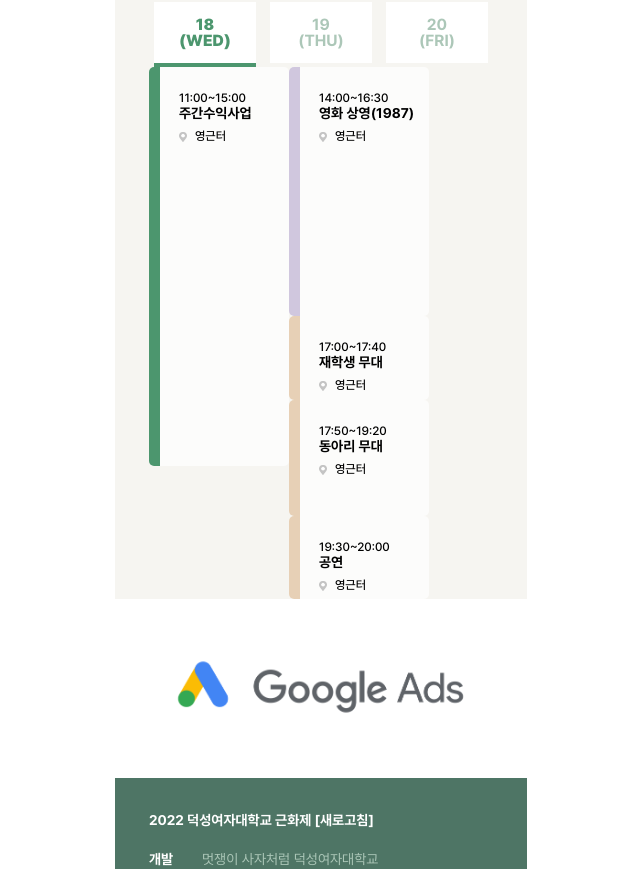
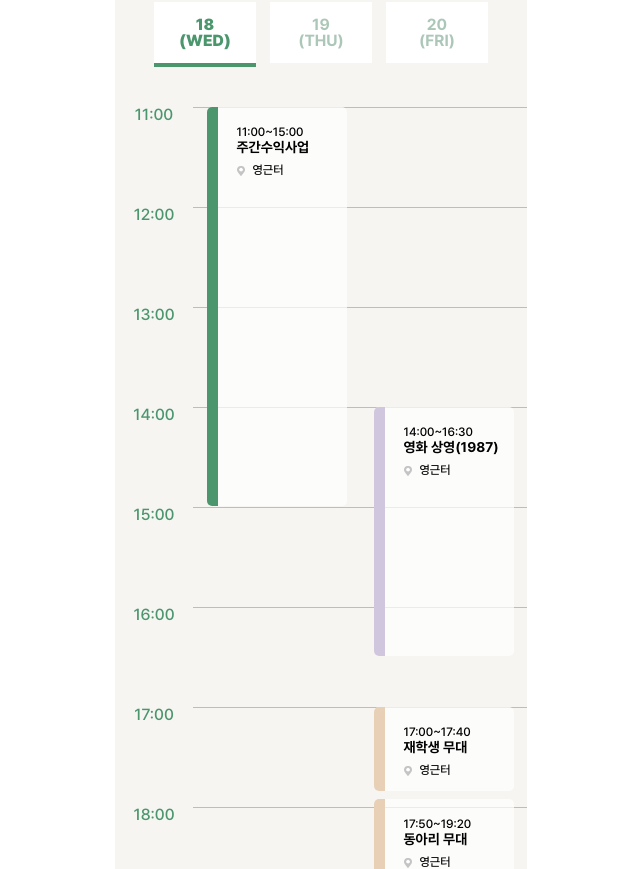
Before and after one commit to DSLikelion10/LIKEFEST-frontend, a React (Create React App) app in the folder dsfes_front/: page /timetable in a window 1280 px wide. Shown: the part 131-1000 px from the top of the page, without its empty margins (319-959 px from the left). Built offline with nearby package versions, Linux system fonts and the light colour scheme.

Commit message:
TimeTable UI 구현

```diff
--- a/dsfes_front/src/components/TimeDay18.js
+++ b/dsfes_front/src/components/TimeDay18.js
@@ -2,17 +2,36 @@ import TimeItem from "./TimeItem"
 import s from "../css/TimeDay.module.css";
 const TimeDay18 = () => {
   return (
-    <div className={s.body}>
-      <div className={s.firstSection}>
-        <TimeItem title={"주간수익사업"} time={"11:00~15:00"} location={"영근터"} color={"#4C966E"} height={"399px"} />
-      </div>
-      <div className={s.secondSeciton}>
-        <TimeItem title={"영화 상영(1987)"} time={"14:00~16:30"} location={"영근터"} color={"#D0C7DE"} height={"249px"} />
-        <TimeItem title={"재학생 무대"} time={"17:00~17:40"} location={"영근터"} color={"#E7D0B6"} height={"84px"} />
-        <TimeItem title={"동아리 무대"} time={"17:50~19:20"} location={"영근터"} color={"#E7D0B6"} height={"116px"} />
-        <TimeItem title={"공연"} time={"19:30~20:00"} location={"영근터"} color={"#E7D0B6"} height={"83px"} />
-      </div>
-    </div>
+    <div className={s.body18}>
+      {/* 시간 Title */}
+      <div className={s.timeTitle}>11:00</div>
+      <div className={s.timeTitle}>12:00</div>
+      <div className={s.timeTitle}>13:00</div>
+      <div className={s.timeTitle}>14:00</div>
+      <div className={s.timeTitle}>15:00</div>
+      <div className={s.timeTitle}>16:00</div>
+      <div className={s.timeTitle}>17:00</div>
+      <div className={s.timeTitle}>18:00</div>
+      <div className={s.timeTitle}>19:00</div>
+      <div className={s.timeTitle}>20:00</div>
+      {/* 시간선 */}
+      <div className={[s.cell, s.cell1].join(' ')}></div>
+      <div className={[s.cell, s.cell2].join(' ')}></div>
+      <div className={[s.cell, s.cell3].join(' ')}></div>
+      <div className={[s.cell, s.cell4].join(' ')}></div>
+      <div className={[s.cell, s.cell5].join(' ')}></div>
+      <div className={[s.cell, s.cell6].join(' ')}></div>
+      <div className={[s.cell, s.cell7].join(' ')}></div>
+      <div className={[s.cell, s.cell8].join(' ')}></div>
+      <div className={[s.cell, s.cell9].join(' ')}></div>
+      <div className={[s.cell, s.cell10].join(' ')}></div>
+      {/* TimeItem */}
+      <TimeItem title={"주간수익사업"} time={"11:00~15:00"} location={"영근터"} color={"#4C966E"} height={"399px"} name={s.item1} />
+      <TimeItem title={"영화 상영(1987)"} time={"14:00~16:30"} location={"영근터"} color={"#D0C7DE"} height={"249px"} name={s.item2} />
+      <TimeItem title={"재학생 무대"} time={"17:00~17:40"} location={"영근터"} color={"#E7D0B6"} height={"84px"} name={s.item3} />
+      <TimeItem title={"동아리 무대"} time={"17:50~19:20"} location={"영근터"} color={"#E7D0B6"} height={"116px"} name={s.item4} />
+      <TimeItem title={"공연"} time={"19:30~20:00"} location={"영근터"} color={"#E7D0B6"} height={"83px"} name={s.item5} />
+    </div >
   );
 };
 export default TimeDay18;
--- a/dsfes_front/src/components/TimeDay19.js
+++ b/dsfes_front/src/components/TimeDay19.js
@@ -3,15 +3,40 @@ import s from "../css/TimeDay.module.css";
 
 const TimeDay19 = () => {
   return (
-    <div className={s.body}>
-      <div className={s.firstSection}>
-        <TimeItem title={"주간수익사업"} time={"11:00~15:00"} location={"영근터"} color={"#4C966E"} height={"399px"} />
-        <TimeItem title={"야간 수익 사업"} time={"17:00~22:00"} location={"영근터"} color={"#4C966E"} height={"499px"} />
-      </div>
-      <div className={s.secondSection}>
-        <TimeItem title={"운현 가요제"} time={"18:00~20:00"} location={"영근터"} color={"#E7D0B6"} height={"192px"} />
-        <TimeItem title={"공연"} time={"20:00~21:00"} location={"영근터"} color={"#E7D0B6"} height={"99px"} />
-      </div>
+    <div className={s.body19}>
+      {/* 시간 Title */}
+      <div className={s.timeTitle}>11:00</div>
+      <div className={s.timeTitle}>12:00</div>
+      <div className={s.timeTitle}>13:00</div>
+      <div className={s.timeTitle}>14:00</div>
+      <div className={s.timeTitle}>15:00</div>
+      <div className={s.timeTitle}>16:00</div>
+      <div className={s.timeTitle}>17:00</div>
+      <div className={s.timeTitle}>18:00</div>
+      <div className={s.timeTitle}>19:00</div>
+      <div className={s.timeTitle}>20:00</div>
+      <div className={s.timeTitle}>21:00</div>
+      <div className={s.timeTitle}>22:00</div>
+
+      {/* 시간선 */}
+      <div className={[s.cell, s.cell1].join(' ')}></div>
+      <div className={[s.cell, s.cell2].join(' ')}></div>
+      <div className={[s.cell, s.cell3].join(' ')}></div>
+      <div className={[s.cell, s.cell4].join(' ')}></div>
+      <div className={[s.cell, s.cell5].join(' ')}></div>
+      <div className={[s.cell, s.cell6].join(' ')}></div>
+      <div className={[s.cell, s.cell7].join(' ')}></div>
+      <div className={[s.cell, s.cell8].join(' ')}></div>
+      <div className={[s.cell, s.cell9].join(' ')}></div>
+      <div className={[s.cell, s.cell10].join(' ')}></div>
+      <div className={[s.cell, s.cell11].join(' ')}></div>
+      <div className={[s.cell, s.cell12].join(' ')}></div>
+
+      {/* TimeItem */}
+      <TimeItem title={"주간수익사업"} time={"11:00~15:00"} location={"영근터"} color={"#4C966E"} height={"399px"} name={s.item6} />
+      <TimeItem title={"야간 수익 사업"} time={"17:00~22:00"} location={"영근터"} color={"#4C966E"} height={"499px"} name={s.item7} />
+      <TimeItem title={"운현 가요제"} time={"18:00~20:00"} location={"영근터"} color={"#E7D0B6"} height={"192px"} name={s.item8} />
+      <TimeItem title={"공연"} time={"20:00~21:00"} location={"영근터"} color={"#E7D0B6"} height={"99px"} name={s.item9} />
     </div>
   );
 };
--- a/dsfes_front/src/components/TimeDay20.js
+++ b/dsfes_front/src/components/TimeDay20.js
@@ -3,16 +3,39 @@ import s from "../css/TimeDay.module.css";
 
 const TimeDay20 = () => {
   return (
-    <div className={s.body}>
-      <div className={s.firstSection}>
-        <TimeItem title={"주간수익사업"} time={"11:00~15:00"} location={"영근터"} color={"#4C966E"} height={"399px"} />
-        <TimeItem title={"야간 수익 사업"} time={"17:00~22:00"} location={"영근터"} color={"#4C966E"} height={"499px"} />
-      </div>
-      <div className={s.secondSection}>
-        <TimeItem title={"총학생회 콘텐츠"} time={"18:30~20:00"} location={"영근터"} color={"#D0C7DE"} height={"192px"}
-          title2={"불꽃놀이"} location2={"영근터"} second={true} />
-        <TimeItem title={"공연"} time={"20:00~22:00"} location={"영근터"} color={"#E7D0B6"} height={"199px"} />
-      </div>
+    <div className={s.body20}>
+      {/* 시간 Title */}
+      <div className={s.timeTitle}>11:00</div>
+      <div className={s.timeTitle}>12:00</div>
+      <div className={s.timeTitle}>13:00</div>
+      <div className={s.timeTitle}>14:00</div>
+      <div className={s.timeTitle}>15:00</div>
+      <div className={s.timeTitle}>16:00</div>
+      <div className={s.timeTitle}>17:00</div>
+      <div className={s.timeTitle}>18:00</div>
+      <div className={s.timeTitle}>19:00</div>
+      <div className={s.timeTitle}>20:00</div>
+      <div className={s.timeTitle}>21:00</div>
+      <div className={s.timeTitle}>22:00</div>
+      {/* 시간선 */}
+      <div className={[s.cell, s.cell1].join(' ')}></div>
+      <div className={[s.cell, s.cell2].join(' ')}></div>
+      <div className={[s.cell, s.cell3].join(' ')}></div>
+      <div className={[s.cell, s.cell4].join(' ')}></div>
+      <div className={[s.cell, s.cell5].join(' ')}></div>
+      <div className={[s.cell, s.cell6].join(' ')}></div>
+      <div className={[s.cell, s.cell7].join(' ')}></div>
+      <div className={[s.cell, s.cell8].join(' ')}></div>
+      <div className={[s.cell, s.cell9].join(' ')}></div>
+      <div className={[s.cell, s.cell10].join(' ')}></div>
+      <div className={[s.cell, s.cell11].join(' ')}></div>
+      <div className={[s.cell, s.cell12].join(' ')}></div>
+      {/* TimeItem */}
+      <TimeItem title={"주간수익사업"} time={"11:00~15:00"} location={"영근터"} color={"#4C966E"} height={"399px"} name={s.item6} />
+      <TimeItem title={"야간 수익 사업"} time={"17:00~22:00"} location={"영근터"} color={"#4C966E"} height={"499px"} name={s.item7} />
+      <TimeItem title={"총학생회 콘텐츠"} time={"18:30~20:00"} location={"영근터"} color={"#D0C7DE"} height={"142px"}
+        title2={"불꽃놀이"} location2={"영근터"} second={true} name={s.item10} />
+      <TimeItem title={"공연"} time={"20:00~22:00"} location={"영근터"} color={"#E7D0B6"} height={"199px"} name={s.item11} />
     </div>
   );
 };
--- a/dsfes_front/src/components/TimeItem.js
+++ b/dsfes_front/src/components/TimeItem.js
@@ -3,6 +3,7 @@ import s from "../css/TimeItem.module.css";
 
 const TimeItem = (props) => {
   return (
+    <div className={props.name}>
       <div className={s.body} style={{ height: props.height }}>
         <div className={s.LeftIndex} style={{ backgroundColor: props.color }}></div>
         <div className={s.rightContent}>
@@ -26,6 +27,7 @@ const TimeItem = (props) => {
           }
         </div>
       </div>
+    </div>
   );
 };
 export default TimeItem;
--- a/dsfes_front/src/css/Menubar.module.css
+++ b/dsfes_front/src/css/Menubar.module.css
@@ -35,6 +35,7 @@
   position:fixed;
   left:0;
   right:0;
+  z-index: 2;
 }
 .Header a {
   text-decoration: none;
@@ -66,6 +67,7 @@
   top: 0;
   left: 0;
   right: 0;
+  z-index: 2;
 }
 .HeaderBlack a {
   color: white;
--- a/dsfes_front/src/css/TimeDay.module.css
+++ b/dsfes_front/src/css/TimeDay.module.css
@@ -1,3 +1,127 @@
-.body{
-  display: flex;
+.body18{
+  display: grid;
+  grid-template-columns: 78px 167px 167px;
+  grid-template-rows: repeat(10,100px);
+  grid-auto-flow: column;
+  justify-items: center;
+  justify-content: center;
+  margin-top:40px;
 }
+.body19, .body20{
+  display: grid;
+  grid-template-columns: 78px 167px 167px;
+  grid-template-rows: repeat(12,100px);
+  grid-auto-flow: column;
+  justify-items: center;
+  justify-content: center;
+  margin-top:40px;
+}
+.timeTitle{
+  font-family: 'Pretendard-Medium';
+  color:#4C966E;
+  width:100%;
+}
+/* TimeItem */
+/* 18일 */
+.item1{
+  grid-column:2;
+  grid-row:1/span 4;
+}
+.item2{
+  grid-column:3;
+  grid-row:4/span 3;
+}
+.item3{
+  grid-column-start:3;
+  grid-row-start:7;
+}
+.item4{
+  grid-column:3;
+  grid-row:7/8;
+  margin-top:92px;
+}
+.item5{
+  grid-column: 3;
+  grid-row: 8/9;
+  margin-top:117px;
+}
+/* 19일 */
+.item6{
+  grid-column:2;
+  grid-row:1/span 4;
+}
+.item7{
+  grid-column:2;
+  grid-row:7/span 5;
+}
+.item8{
+  grid-column:3;
+  grid-row:8/span 2;
+}
+.item9{
+  grid-column:3;
+  grid-row:10;
+}
+/* 20일 */
+.item10{
+  grid-column:3;
+  grid-row:8/span 2;
+  margin-top:50px;
+}
+.item11{
+  grid-column:3;
+  grid-row:10/span 2;
+}
+/* 시간선 */
+.cell{
+  width:100%;
+  border-top:1px solid #ACC7B8;
+}
+.cell1{
+  grid-column:2/4;
+  grid-row: 1;
+}
+.cell2{
+  grid-column:2/4;
+  grid-row: 2;
+}
+.cell3{
+  grid-column:2/4;
+  grid-row: 3;
+}
+.cell4{
+  grid-column:2/4;
+  grid-row: 4;
+}
+.cell5{
+  grid-column:2/4;
+  grid-row: 5;
+}
+.cell6{
+  grid-column:2/4;
+  grid-row: 6;
+}
+.cell7{
+  grid-column:2/4;
+  grid-row: 7;
+}
+.cell8{
+  grid-column:2/4;
+  grid-row: 8;
+}
+.cell9{
+  grid-column:2/4;
+  grid-row: 9;
+}
+.cell10{
+  grid-column:2/4;
+  grid-row: 10;
+}
+.cell11{
+  grid-column:2/4;
+  grid-row:11;
+}
+.cell12{
+  grid-column:2/4;
+  grid-row:12;
+}
--- a/dsfes_front/src/css/TimeItem.module.css
+++ b/dsfes_front/src/css/TimeItem.module.css
@@ -15,8 +15,7 @@
   font-size:12px;
   line-height: 14.4px;
   padding-left:19px;
-  padding-top:24px;
-  padding-bottom:23px;
+  padding-top:18px;
   text-align: left;
 }
 .title{
--- a/dsfes_front/src/css/TimeTable.module.css
+++ b/dsfes_front/src/css/TimeTable.module.css
@@ -24,6 +24,3 @@
   color:#4C966E;
   font-family:'Pretendard-Black';
 }
-.TimeDay{
-  /* background-color: lightblue; */
-}
```
Lines whose indentation alone changed are shown as unchanged.
